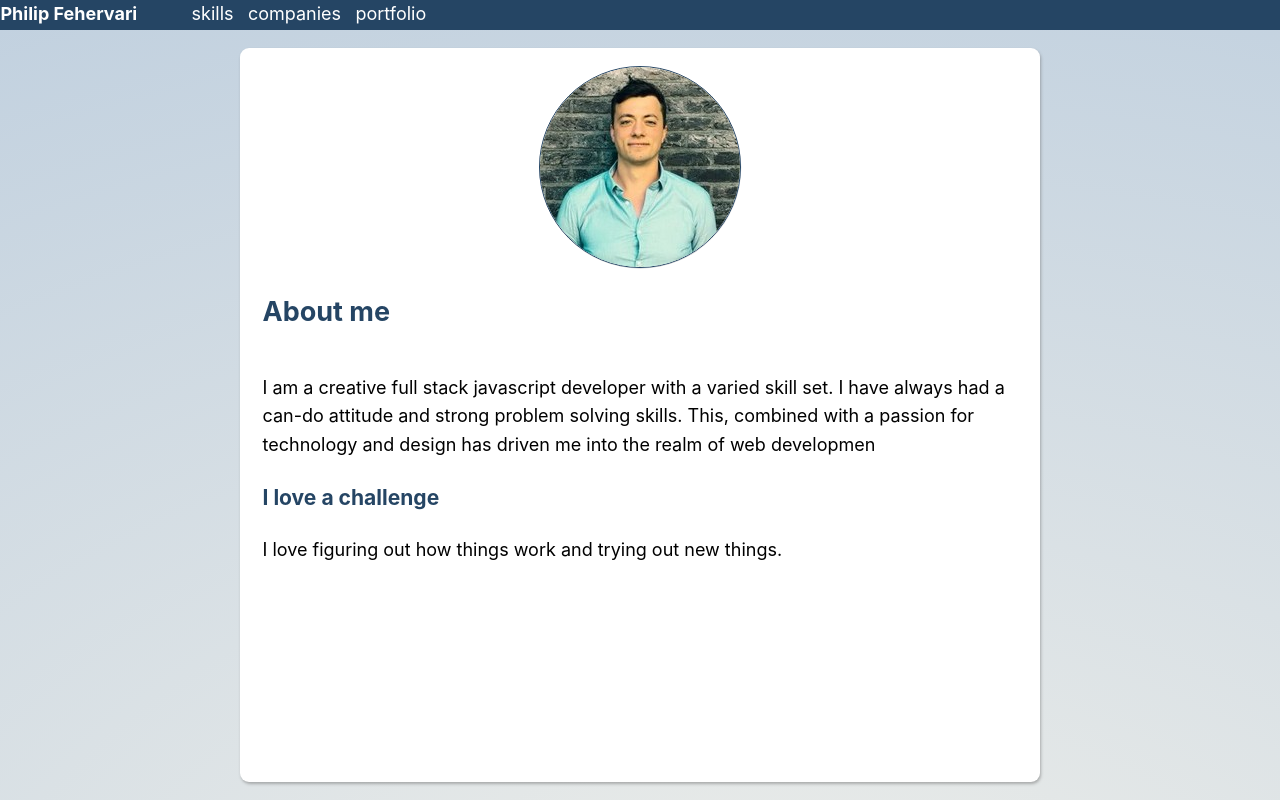
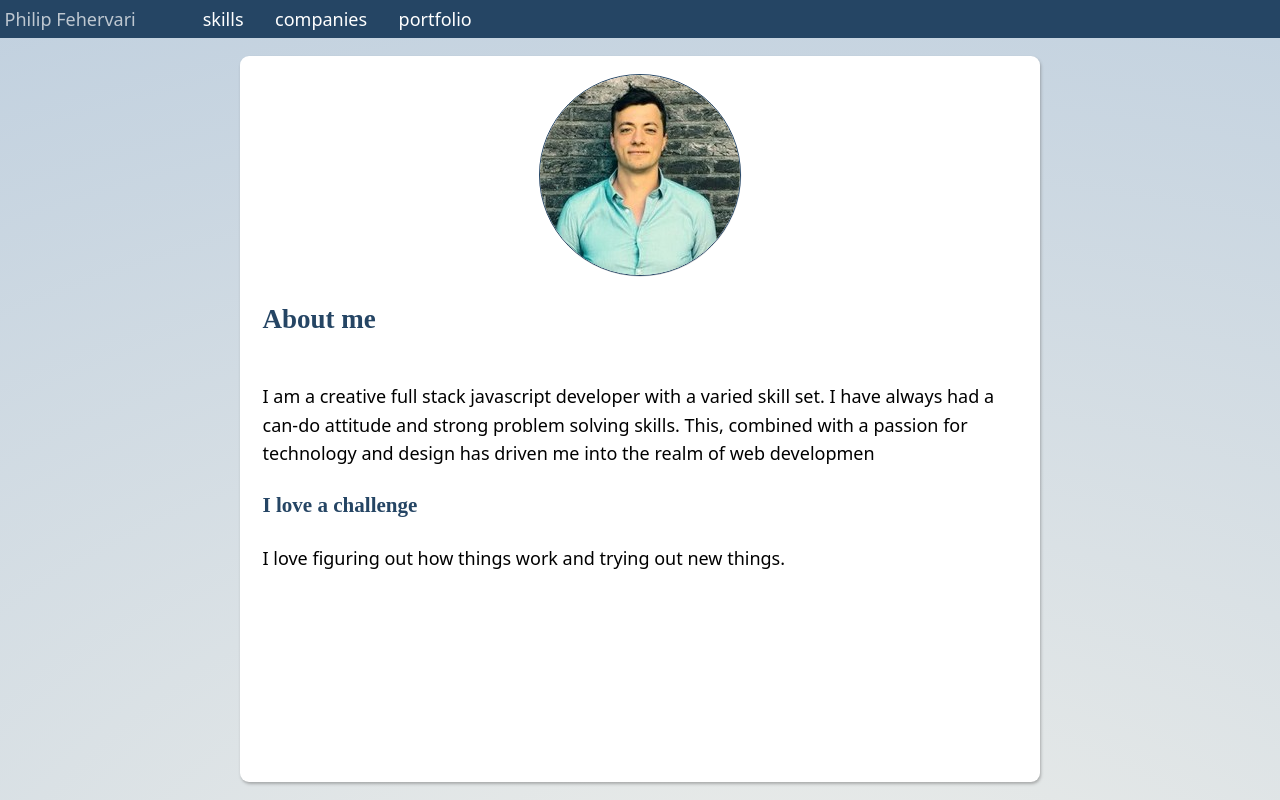
Before and after one commit to phifeh/cv, a Next.js app: page / in a window 1280 px wide. Built offline with nearby package versions, Linux system fonts and the light colour scheme.

Commit message:
update fonts

```diff
--- a/components/nav.tsx
+++ b/components/nav.tsx
@@ -9,20 +9,22 @@ const NavContainer = styled("nav")`
   a {
     color: white;
     transition: 2s ease opacity;
+    padding: 0.25rem;
     &:hover {
       opacity: 0.7;
     }
   }
   h4 {
-    padding: 0.025rem;
+    padding: 0.25rem;
     margin: 0;
   }
   ul {
     margin: 0;
     li {
       display: inline-block;
-      padding: 0.025rem;
+      padding: 0.25rem;
     margin-left: 0.75rem;
+    font-weight: 100;
     }
   }
 `;
@@ -34,11 +36,9 @@ export default function Nav({
 }) {
   return (
     <NavContainer>
-      <h4>
         <Link href="/">
-          <a>{SITE_NAME}</a>
+          <a style={{fontWeight: 100}}>{SITE_NAME}</a>
         </Link>
-      </h4>
       <nav>
         <ul>
           {menu.map(({ to, title }) => (
--- a/components/ui.tsx
+++ b/components/ui.tsx
@@ -4,7 +4,7 @@ export const Card = styled("div")`
   padding: 0.25rem;
   padding-bottom: 0.75rem;
   border: 0.0125rem solid var(--colors-primary-text);
-  margin: 0.5rem;
+  margin: 0.5rem 0;
   border-radius: 0.5rem;
   a {
     color: var(--colors-primary-text);
--- a/pages/portfolio.tsx
+++ b/pages/portfolio.tsx
@@ -14,7 +14,7 @@ const Img  =styled('img')`
 export default function PortfolioPage({ portfolio }) {
   return (
     <Layout>
-      <h3>Some personal projects</h3>
+      <h2>Some personal projects</h2>
       {portfolio.map(({ id,title,url, contentHTML, image }) => (
         <Card
           key={id}
--- a/styles/global.css
+++ b/styles/global.css
@@ -12,6 +12,7 @@ div#__next {
 
 * {
   box-sizing: border-box;
+  font-family: 'Noto Sans', sans-serif;
 }
 
 a {
@@ -28,4 +29,6 @@ h4,
 H5,
 h6 {
   color: var(--colors-primary-text);
+font-family: 'Fjalla One', serif;
 }
+/*  */
```
